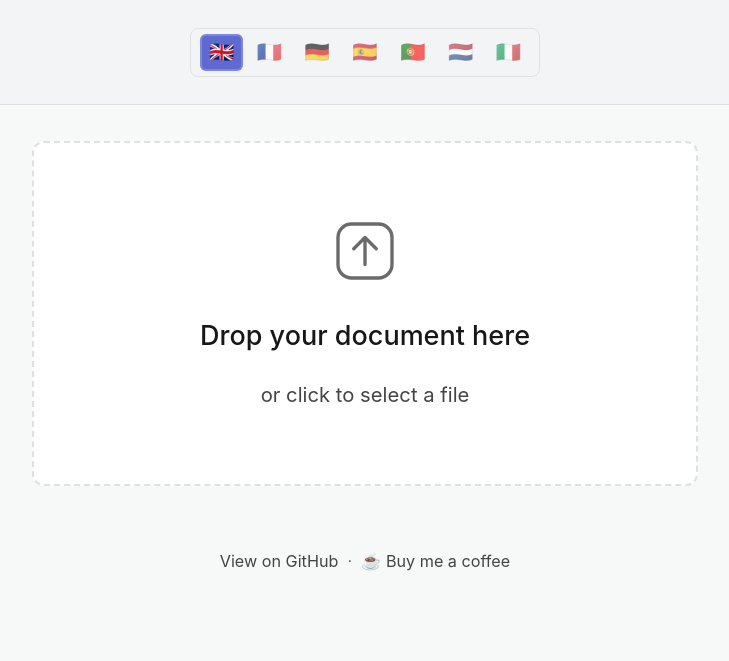
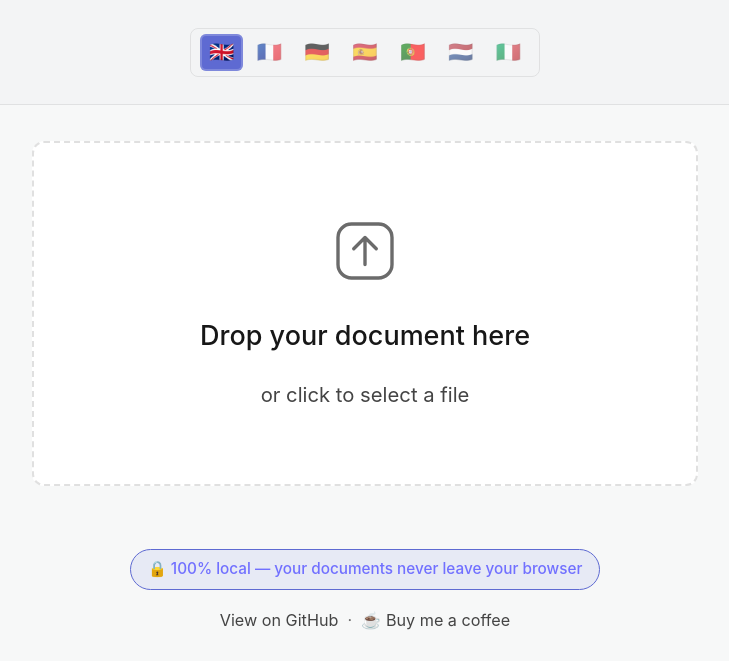
Before and after one commit to Hichiro6/watermark, a website built with Vite: page index.html in a window 1280 px wide. Shown: the part 158-819 px from the top of the page, without its empty margins (275-1004 px from the left). Built offline with nearby package versions, Linux system fonts and the light colour scheme.

Commit message:
feat: restore privacy badge in footer
Re-add the '🔒 100% local — your documents never leave your browser'
badge in the footer, matching the pattern used in PDF Merger and
other apps. Includes i18n translation mapping for all 7 languages.

```diff
--- a/index.html
+++ b/index.html
@@ -143,6 +143,9 @@
     </section>
 
     <footer class="footer">
+      <div class="footer__privacy">
+        <span class="badge" data-i18n="privacy.badge">🔒 100% local — your documents never leave your browser</span>
+      </div>
       <div class="footer__links">
         <a href="https://github.com/Hichiro6/watermark" target="_blank" rel="noopener noreferrer" data-i18n="privacy.link">View on GitHub</a>
         <span class="footer__separator">·</span>
--- a/src/i18n.js
+++ b/src/i18n.js
@@ -465,6 +465,7 @@ function applyTranslations() {
   // Mapping simple : [sélecteur, property, key]
   const map = [
     ['.header__tagline', 'textContent', 'header.tagline'],
+    ['.footer__privacy .badge[data-i18n="privacy.badge"]', 'textContent', 'privacy.badge'],
     ['.footer__links a[data-i18n="privacy.link"]', 'textContent', 'privacy.link'],
     ['.footer__bmc span[data-i18n="footer.bmc"]', 'textContent', 'footer.bmc'],
     ['#dropzone h2', 'textContent', 'dropzone.title'],
--- a/styles/main.css
+++ b/styles/main.css
@@ -824,6 +824,16 @@ input[type="range"]::-moz-range-thumb {
   margin-top: auto;
 }
 
+.footer__privacy {
+  margin-bottom: 1rem;
+}
+
+.footer__privacy .badge {
+  display: inline-block;
+  font-size: 0.85rem;
+  padding: 0.4rem 0.9rem;
+}
+
 .footer__links {
   display: flex;
   align-items: center;
```
